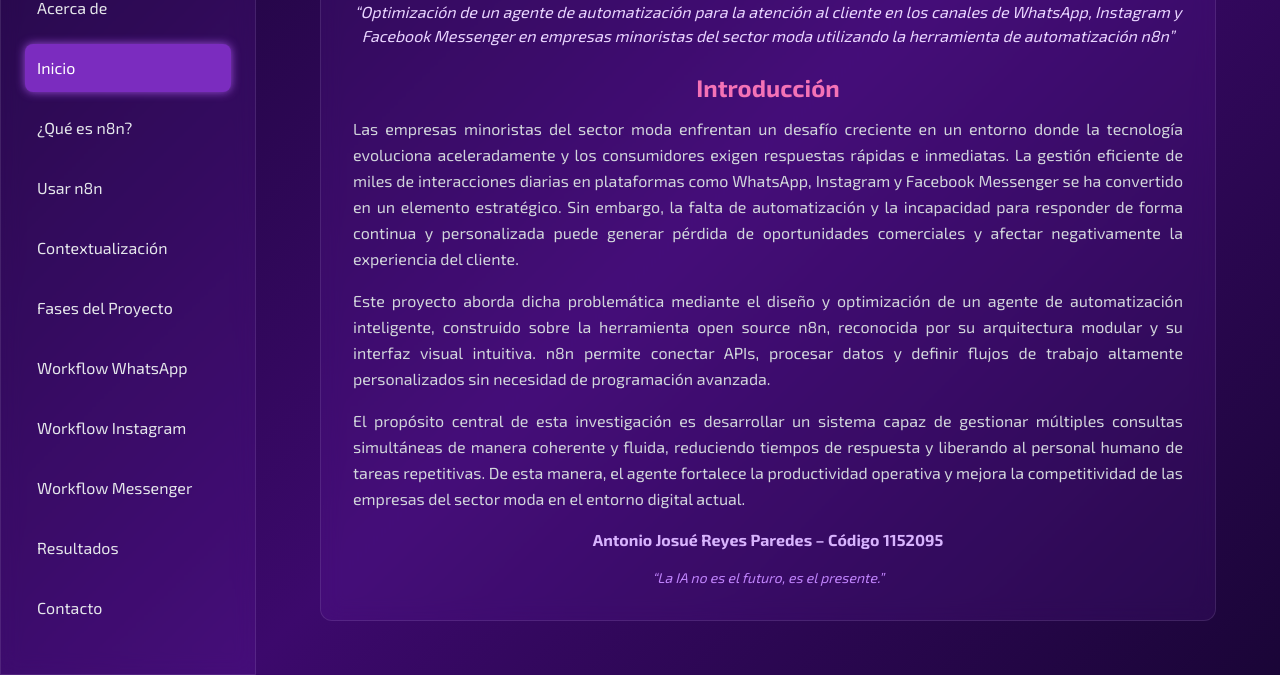
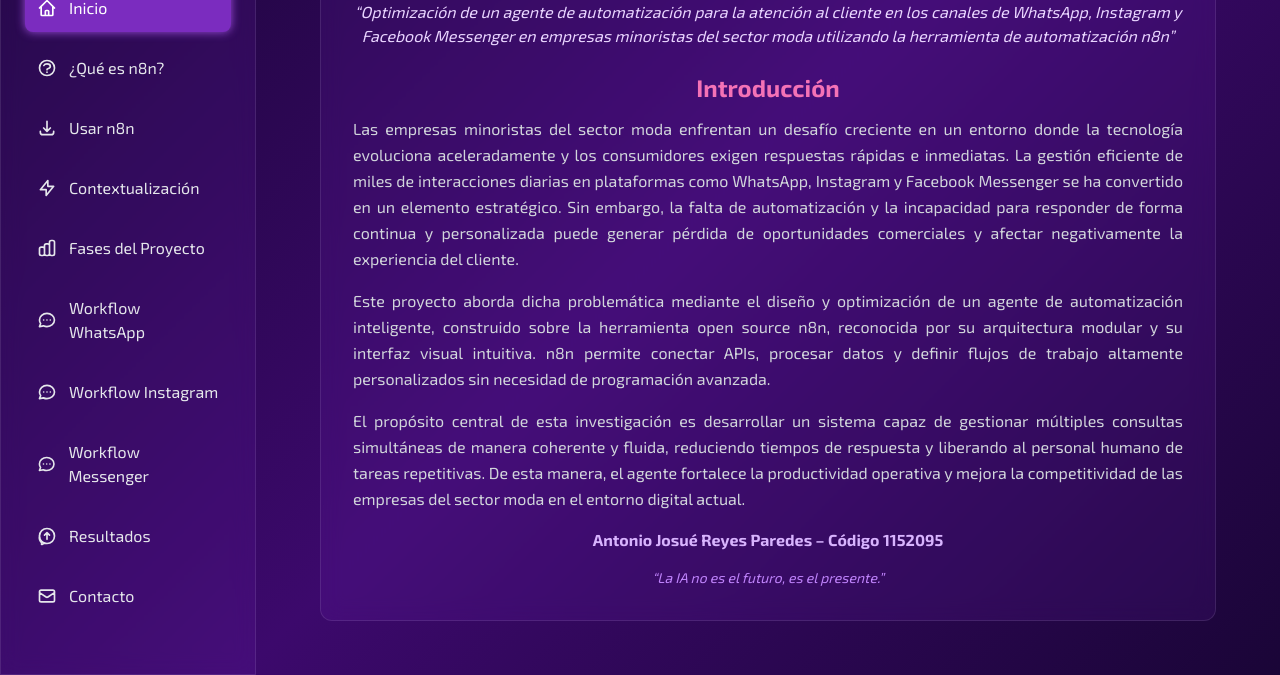
Before and after one commit to josuereyes16/Proyecto-de-grado---n8n, a plain HTML site: page index.html in a window 1280 px wide. Shown: the part 125-800 px from the top of the page. Drawn offline with nearby package versions, Linux system fonts and the light colour scheme.

Commit message:
feat: "restructura "

```diff
--- a/index.html
+++ b/index.html
@@ -8,63 +8,169 @@
     <link rel="preconnect" href="https://fonts.googleapis.com">
     <link rel="preconnect" href="https://fonts.gstatic.com" crossorigin>
     <link href="https://fonts.googleapis.com/css2?family=Exo+2:wght@300;400;500;700&display=swap" rel="stylesheet">
+    <!-- Chart.js eliminado ya que no se usa -->
     <link rel="stylesheet" href="style.css">
 </head>
 <body class="main-bg text-gray-200 min-h-screen flex flex-col md:flex-row">
 
-    <!-- Sidebar de Navegación -->
+    <!-- Banner de notificación (ELIMINADO DE AQUÍ) -->
+    <!--
+    <div id="notification-banner" class="hidden fixed top-5 left-1/2 -translate-x-1/2 z-50 p-4 rounded-lg shadow-lg text-white max-w-md w-full text-center">
+        <p id="notification-message"></p>
+    </div>
+     -->
+
+    <!-- Sidebar de Navegación (Actualizado) -->
+    <!-- NAVBAR RESPONSIVE -->
 <nav class="w-full md:w-64 glassmorphism p-4 md:p-6 flex-shrink-0">
+
+    <!-- ENCABEZADO + BOTÓN HAMBURGUESA -->
     <div class="flex items-center justify-between md:block mb-4">
         <div class="text-center md:mb-8">
             <h1 class="text-2xl font-bold text-white neon-text">PROYECTO N8N</h1>
             <p class="text-sm text-purple-300">Antonio Josué Reyes</p>
         </div>
-            <button id="menuBtn" class="md:hidden text-white text-3xl">☰</button>
+
+        <!-- Botón hamburguesa SOLO en móvil -->
+        <button id="menuBtn" class="md:hidden text-white text-3xl">
+            ☰
+        </button>
     </div>
+
+    <!-- MENÚ (oculto en móvil hasta abrir) -->
     <ul id="menuList" class="space-y-3 hidden md:block">
-            <li><a href="#" class="nav-link flex items-center p-3 rounded-lg hover:bg-purple-700 transition-all duration-300" data-section="acerca-de">Acerca de</a></li>
-            <li><a href="#" class="nav-link active flex items-center p-3 rounded-lg hover:bg-purple-700 transition-all duration-300" data-section="inicio">Inicio</a></li>
-            <li><a href="#" class="nav-link flex items-center p-3 rounded-lg hover:bg-purple-700 transition-all duration-300" data-section="que-es-n8n">¿Qué es n8n?</a></li>
-            <li><a href="#" class="nav-link flex items-center p-3 rounded-lg hover:bg-purple-700 transition-all duration-300" data-section="instalacion">Usar n8n</a></li>
-            <li><a href="#" class="nav-link flex items-center p-3 rounded-lg hover:bg-purple-700 transition-all duration-300" data-section="contexto">Contextualización</a></li>
-            <li><a href="#" class="nav-link flex items-center p-3 rounded-lg hover:bg-purple-700 transition-all duration-300" data-section="fases">Fases del Proyecto</a></li>
-            <li><a href="#" class="nav-link flex items-center p-3 rounded-lg hover:bg-purple-700 transition-all duration-300" data-section="workflow-wpp">Workflow WhatsApp</a></li>
-            <li><a href="#" class="nav-link flex items-center p-3 rounded-lg hover:bg-purple-700 transition-all duration-300" data-section="workflow-msg">Workflow Instagram</a></li>
-            <li><a href="#" class="nav-link flex items-center p-3 rounded-lg hover:bg-purple-700 transition-all duration-300" data-section="workflow-ig">Workflow Messenger</a></li>
-            <li><a href="#" class="nav-link flex items-center p-3 rounded-lg hover:bg-purple-700 transition-all duration-300" data-section="resultados">Resultados</a></li>
-            <li><a href="#" class="nav-link flex items-center p-3 rounded-lg hover:bg-purple-700 transition-all duration-300" data-section="contacto">Contacto</a></li>
+
+        <!-- Inicio -->
+        <li>
+            <a href="#" class="nav-link active flex items-center p-3 rounded-lg hover:bg-purple-700 transition-all duration-300" data-section="inicio">
+                <svg class="w-5 h-5 mr-3" fill="none" stroke="currentColor" viewBox="0 0 24 24"><path stroke-linecap="round" stroke-linejoin="round" stroke-width="2" d="M3 12l2-2m0 0l7-7 7 7M5 10v10a1 1 0 001 1h3m10-11l2 2m-2-2v10a1 1 0 01-1 1h-3m-6 0a1 1 0 001-1v-4a1 1 0 011-1h2a1 1 0 011 1v4a1 1 0 001 1m-6 0h6"></path></svg>
+                Inicio
+            </a>
+        </li>
+
+        <!-- Qué es n8n -->
+        <li>
+            <a href="#" class="nav-link flex items-center p-3 rounded-lg hover:bg-purple-700 transition-all duration-300" data-section="que-es-n8n">
+                <svg class="w-5 h-5 mr-3" fill="none" stroke="currentColor" viewBox="0 0 24 24"><path stroke-linecap="round" stroke-linejoin="round" stroke-width="2" d="M8.228 9c.549-1.165 2.03-2 3.772-2 2.21 0 4 1.343 4 3 0 1.4-1.278 2.575-3.006 2.907-.542.104-.994.546-.994 1.093m0 3h.01M21 12a9 9 0 11-18 0 9 9 0 0118 0z"></path></svg>
+                ¿Qué es n8n?
+            </a>
+        </li>
+
+        <!-- Usar n8n -->
+        <li>
+            <a href="#" class="nav-link flex items-center p-3 rounded-lg hover:bg-purple-700 transition-all duration-300" data-section="instalacion">
+                <svg class="w-5 h-5 mr-3" fill="none" stroke="currentColor" viewBox="0 0 24 24"><path stroke-linecap="round" stroke-linejoin="round" stroke-width="2" d="M4 16v1a3 3 0 003 3h10a3 3 0 003-3v-1m-4-4l-4 4m0 0l-4-4m4 4V4"></path></svg>
+                Usar n8n
+            </a>
+        </li>
+
+        <!-- Contexto -->
+        <li>
+            <a href="#" class="nav-link flex items-center p-3 rounded-lg hover:bg-purple-700 transition-all duration-300" data-section="contexto">
+                <svg class="w-5 h-5 mr-3" fill="none" stroke="currentColor" viewBox="0 0 24 24"><path stroke-linecap="round" stroke-linejoin="round" stroke-width="2" d="M13 10V3L4 14h7v7l9-11h-7z"></path></svg>
+                Contextualización
+            </a>
+        </li>
+
+        <!-- Fases -->
+        <li>
+            <a href="#" class="nav-link flex items-center p-3 rounded-lg hover:bg-purple-700 transition-all duration-300" data-section="fases">
+                <svg class="w-5 h-5 mr-3" fill="none" stroke="currentColor" viewBox="0 0 24 24"><path stroke-linecap="round" stroke-linejoin="round" stroke-width="2" d="M9 19v-6a2 2 0 00-2-2H5a2 2 0 00-2 2v6a2 2 0 002 2h2a2 2 0 002-2zm0 0V9a2 2 0 012-2h2a2 2 0 012 2v10m-6 0a2 2 0 002 2h2a2 2 0 002-2m0 0V5a2 2 0 012-2h2a2 2 0 012 2v14a2 2 0 01-2 2h-2a2 2 0 01-2-2z"></path></svg>
+                Fases del Proyecto
+            </a>
+        </li>
+
+        <!-- WhatsApp -->
+        <li><a href="#" class="nav-link flex items-center p-3 rounded-lg hover:bg-purple-700 transition-all duration-300" data-section="workflow-wpp">
+            <svg class="w-5 h-5 mr-3" fill="none" stroke="currentColor" viewBox="0 0 24 24"><path stroke-linecap="round" stroke-linejoin="round" stroke-width="2" d="M8 12h.01M12 12h.01M16 12h.01M21 12c0 4.418-4.03 8-9 8a9.863 9.863 0 01-4.255-.949L3 20l1.395-3.72C3.542 15.174 3 13.636 3 12c0-4.418 4.03-8 9-8s9 3.582 9 8z"></path></svg>
+            Workflow WhatsApp
+        </a></li>
+
+        <!-- Instagram -->
+        <li><a href="#" class="nav-link flex items-center p-3 rounded-lg hover:bg-purple-700 transition-all duration-300" data-section="workflow-ig">
+            <svg class="w-5 h-5 mr-3" fill="none" stroke="currentColor" viewBox="0 0 24 24"><path stroke-linecap="round" stroke-linejoin="round" stroke-width="2" d="M8 12h.01M12 12h.01M16 12h.01M21 12c0 4.418-4.03 8-9 8a9.863 9.863 0 01-4.255-.949L3 20l1.395-3.72C3.542 15.174 3 13.636 3 12c0-4.418 4.03-8 9-8s9 3.582 9 8z"></path></svg>
+            Workflow Instagram
+        </a></li>
+
+        <!-- Messenger -->
+        <li><a href="#" class="nav-link flex items-center p-3 rounded-lg hover:bg-purple-700 transition-all duration-300" data-section="workflow-msg">
+            <svg class="w-5 h-5 mr-3" fill="none" stroke="currentColor" viewBox="0 0 24 24"><path stroke-linecap="round" stroke-linejoin="round" stroke-width="2" d="M8 12h.01M12 12h.01M16 12h.01M21 12c0 4.418-4.03 8-9 8a9.863 9.863 0 01-4.255-.949L3 20l1.395-3.72C3.542 15.174 3 13.636 3 12c0-4.418 4.03-8 9-8s9 3.582 9 8z"></path></svg>
+            Workflow Messenger
+        </a></li>
+
+        <!-- Resultados -->
+        <li><a href="#" class="nav-link flex items-center p-3 rounded-lg hover:bg-purple-700 transition-all duration-300" data-section="resultados">
+            <svg class="w-5 h-5 mr-3" fill="none" stroke="currentColor" viewBox="0 0 24 24"><path stroke-linecap="round" stroke-linejoin="round" stroke-width="2" d="M9 11l3-3m0 0l3 3m-3-3v8m0-13a9 9 0 110 18 9 9 0 010-18zm0 18c-1.03 0-2.02-.16-2.94-.45l-2.65 1.53c-.6.35-1.3-.28-1-1l.24-.7A8.96 8.96 0 013 12c0-4.97 4.03-9 9-9s9 4.03 9 9-4.03 9-9 9z"></path></svg>
+            Resultados
+        </a></li>
+
+        <!-- Contacto -->
+        <li><a href="#" class="nav-link flex items-center p-3 rounded-lg hover:bg-purple-700 transition-all duration-300" data-section="contacto">
+            <svg class="w-5 h-5 mr-3" fill="none" stroke="currentColor" viewBox="0 0 24 24"><path stroke-linecap="round" stroke-linejoin="round" stroke-width="2" d="M3 8l7.89 5.26a2 2 0 002.22 0L21 8M5 19h14a2 2 0 002-2V7a2 2 0 00-2-2H5a2 2 0 00-2 2v10a2 2 0 002 2z"></path></svg>
+            Contacto
+        </a></li>
+
     </ul>
 </nav>
 
+<!-- SCRIPT DEL MENÚ -->
+<script>
+    const btn = document.getElementById("menuBtn");
+    const menu = document.getElementById("menuList");
+
+    btn.addEventListener("click", () => {
+        menu.classList.toggle("hidden");
+    });
+</script>
+
+
+    <!-- Contenido Principal -->
     <main class="flex-1 p-6 md:p-10 overflow-y-auto">
-        <!-- Sección de Inicio -->
+
+
+        <!-- Sección de Inicio (INTACTA) -->
         <div id="inicio" class="section-content active">
              <div class="glassmorphism p-8 rounded-xl max-w-4xl mx-auto text-center">
                 <h2 class="text-3xl font-bold mb-4 text-white neon-text">Proyecto de Grado – Ingeniería de Sistemas</h2>
-                <p class="text-md text-purple-200 mb-6 italic">“Optimización de un agente de automatización para la atención al cliente en los canales de WhatsApp, Instagram y Facebook Messenger en empresas minoristas del sector moda utilizando la herramienta de automatización n8n”</p>
+                <p class="text-md text-purple-200 mb-6 italic">
+                    “Optimización de un agente de automatización para la atención al cliente en los canales de WhatsApp, Instagram y Facebook Messenger en empresas minoristas del sector moda utilizando la herramienta de automatización n8n”
+                </p>
                 <h3 class="text-2xl font-semibold mb-3 text-pink-400">Introducción</h3>
-                <p class="text-gray-300 mb-4 leading-relaxed text-justify">Las empresas minoristas del sector moda enfrentan un desafío creciente en un entorno donde la tecnología evoluciona aceleradamente y los consumidores exigen respuestas rápidas e inmediatas. La gestión eficiente de miles de interacciones diarias en plataformas como WhatsApp, Instagram y Facebook Messenger se ha convertido en un elemento estratégico. Sin embargo, la falta de automatización y la incapacidad para responder de forma continua y personalizada puede generar pérdida de oportunidades comerciales y afectar negativamente la experiencia del cliente.</p>
-                <p class="text-gray-300 mb-4 leading-relaxed text-justify">Este proyecto aborda dicha problemática mediante el diseño y optimización de un agente de automatización inteligente, construido sobre la herramienta open source n8n, reconocida por su arquitectura modular y su interfaz visual intuitiva. n8n permite conectar APIs, procesar datos y definir flujos de trabajo altamente personalizados sin necesidad de programación avanzada.</p>
-                <p class="text-gray-300 mb-4 leading-relaxed text-justify">El propósito central de esta investigación es desarrollar un sistema capaz de gestionar múltiples consultas simultáneas de manera coherente y fluida, reduciendo tiempos de respuesta y liberando al personal humano de tareas repetitivas. De esta manera, el agente fortalece la productividad operativa y mejora la competitividad de las empresas del sector moda en el entorno digital actual.</p>
+                <p class="text-gray-300 mb-4 leading-relaxed text-justify">
+                    Las empresas minoristas del sector moda enfrentan un desafío creciente en un entorno donde la tecnología evoluciona aceleradamente y los consumidores exigen respuestas rápidas e inmediatas. La gestión eficiente de miles de interacciones diarias en plataformas como WhatsApp, Instagram y Facebook Messenger se ha convertido en un elemento estratégico. Sin embargo, la falta de automatización y la incapacidad para responder de forma continua y personalizada puede generar pérdida de oportunidades comerciales y afectar negativamente la experiencia del cliente.
+                </p>
+                <p class="text-gray-300 mb-4 leading-relaxed text-justify">
+                    Este proyecto aborda dicha problemática mediante el diseño y optimización de un agente de automatización inteligente, construido sobre la herramienta open source n8n, reconocida por su arquitectura modular y su interfaz visual intuitiva. n8n permite conectar APIs, procesar datos y definir flujos de trabajo altamente personalizados sin necesidad de programación avanzada.
+                </p>
+                <p class="text-gray-300 mb-4 leading-relaxed text-justify">
+                    El propósito central de esta investigación es desarrollar un sistema capaz de gestionar múltiples consultas simultáneas de manera coherente y fluida, reduciendo tiempos de respuesta y liberando al personal humano de tareas repetitivas. De esta manera, el agente fortalece la productividad operativa y mejora la competitividad de las empresas del sector moda en el entorno digital actual.
+                </p>
                 <p class="font-semibold text-purple-300 mb-4">Antonio Josué Reyes Paredes – Código 1152095</p>
                 <p class="text-sm text-purple-400 italic">“La IA no es el futuro, es el presente.”</p>
             </div>
         </div>
 
-        <!-- Sección ¿Qué es n8n? -->
+        <!-- Sección ¿Qué es n8n? (CORREGIDA) -->
         <div id="que-es-n8n" class="section-content">
             <div class="glassmorphism p-8 rounded-xl max-w-4xl mx-auto">
                 <h2 class="text-3xl font-bold mb-6 text-white neon-text text-center">¿Qué es n8n?</h2>
-                <p class="text-gray-300 mb-4 leading-relaxed text-justify">n8n es una plataforma de automatización de flujos de trabajo diseñada bajo una filosofía API-first, cuyo objetivo es conectar aplicaciones, intercambiar datos y ejecutar procesos automatizados sin necesidad de programación avanzada. Actúa como un orquestador que facilita la comunicación entre múltiples servicios digitales, eliminando tareas manuales y resolviendo problemas comunes de integración.</p>
-                <p class="text-gray-300 mb-4 leading-relaxed text-justify">Como herramienta de código abierto, extensible y auto-hospedable, n8n ofrece una flexibilidad excepcional para construir automatizaciones complejas mediante una interfaz visual basada en nodos, lo que permite que tanto usuarios técnicos como no técnicos puedan crear flujos de trabajo eficientes y personalizados.</p>
+                <p class="text-gray-300 mb-4 leading-relaxed text-justify">
+                    n8n es una plataforma de automatización de flujos de trabajo diseñada bajo una filosofía API-first, cuyo objetivo es conectar aplicaciones, intercambiar datos y ejecutar procesos automatizados sin necesidad de programación avanzada. Actúa como un orquestador que facilita la comunicación entre múltiples servicios digitales, eliminando tareas manuales y resolviendo problemas comunes de integración.
+                </p>
+                <p class="text-gray-300 mb-4 leading-relaxed text-justify">
+                    Como herramienta de código abierto, extensible y auto-hospedable, n8n ofrece una flexibilidad excepcional para construir automatizaciones complejas mediante una interfaz visual basada en nodos, lo que permite que tanto usuarios técnicos como no técnicos puedan crear flujos de trabajo eficientes y personalizados.
+                </p> <!-- CORREGIDO: Era </D> -->
 
                 <!-- IMAGEN ACTUALIZADA -->
                 <div class="my-6 text-center">
                     <img src="imgs/logo.png" alt="Logo oficial de n8n" class="mx-auto rounded-lg max-w-sm bg-white/10 p-2"> <!-- CORREGIDO: Era p- -->
                 </div>
 
-                <p class="text-gray-300 mb-4 leading-relaxed text-justify">Este enfoque no-code/low-code democratiza el desarrollo de integraciones, ya que permite construir soluciones completas sin escribir grandes cantidades de código, manteniendo al mismo tiempo la posibilidad de extender funciones mediante JavaScript cuando es necesario. </p>
-                <p class="text-gray-300 mb-4 leading-relaxed text-justify">Cada paso en un flujo de trabajo de n8n es un "nodo". Hay nodos para cientos de aplicaciones populares (como Google Sheets, Slack, bases de datos SQL, APIs de redes sociales) y también nodos lógicos (como IF, Switch, Function) que permiten crear una lógica de negocio sofisticada. Esta modularidad hace que n8n sea extremadamente poderoso para automatizar desde tareas simples hasta procesos empresariales completos.</p>
+                <p class="text-gray-300 mb-4 leading-relaxed text-justify">
+                    Este enfoque no-code/low-code democratiza el desarrollo de integraciones, ya que permite construir soluciones completas sin escribir grandes cantidades de código, manteniendo al mismo tiempo la posibilidad de extender funciones mediante JavaScript cuando es necesario. </p>
+                <p class="text-gray-300 mb-4 leading-relaxed text-justify">
+                    Cada paso en un flujo de trabajo de n8n es un "nodo". Hay nodos para cientos de aplicaciones populares (como Google Sheets, Slack, bases de datos SQL, APIs de redes sociales) y también nodos lógicos (como IF, Switch, Function) que permiten crear una lógica de negocio sofisticada. Esta modularidad hace que n8n sea extremadamente poderoso para automatizar desde tareas simples hasta procesos empresariales completos.
+                </p>
 
                 <div class="border-t border-purple-500/30 pt-6 mt-6 space-y-4">
                     <p class="text-lg font-semibold text-pink-400">Recursos Adicionales:</p>
@@ -77,6 +183,7 @@
                         <a href="https://www.youtube.com/watch?v=TixlT7lTWMQ" target="_blank" class="text-blue-400 hover:underline ml-2">https://www.youtube.com/watch?v=TixlT7lTWMQ</a>
                         <p class="text-sm text-purple-300 mt-1">Autor: Aprende a Programar YOUTUBE</p>
                     </div>
+                    <!-- RECURSOS DE DOSTIN HURTADO ELIMINADOS DE AQUÍ -->
                 </div>
             </div>
         </div>
@@ -477,8 +584,9 @@
 
         <!-- TÍTULO DE LA IMAGEN -->
         <h3 class="text-2xl font-semibold text-purple-300 text-center mt-10">
-                    Tablero metodología Kanban
+            Tablero Metodología Kanban
         </h3>
+
 
         <!-- IMAGEN AL FINAL -->
         <div class="w-full flex justify-center mt-4">
```
Lines whose indentation alone changed are shown as unchanged.
